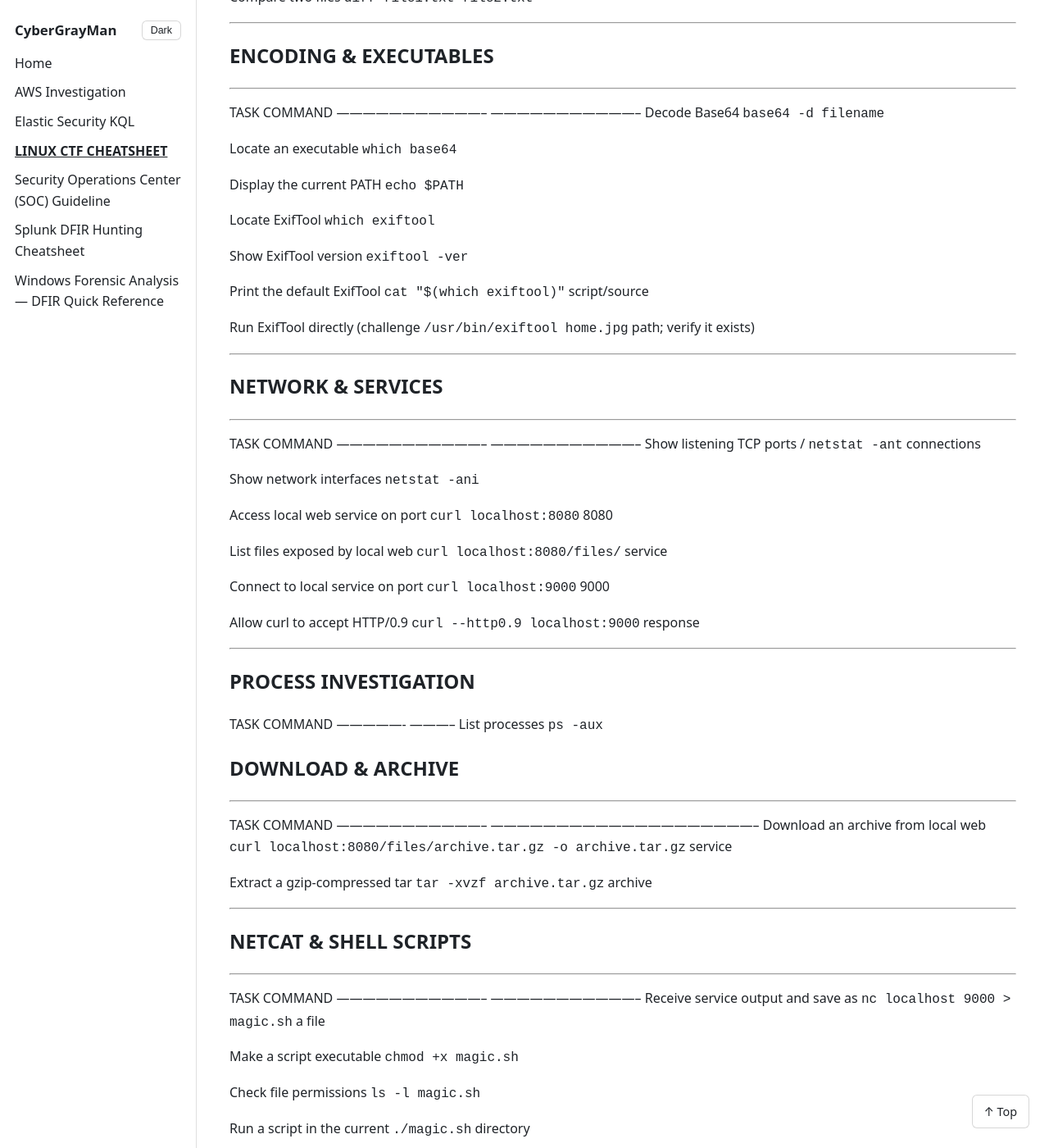
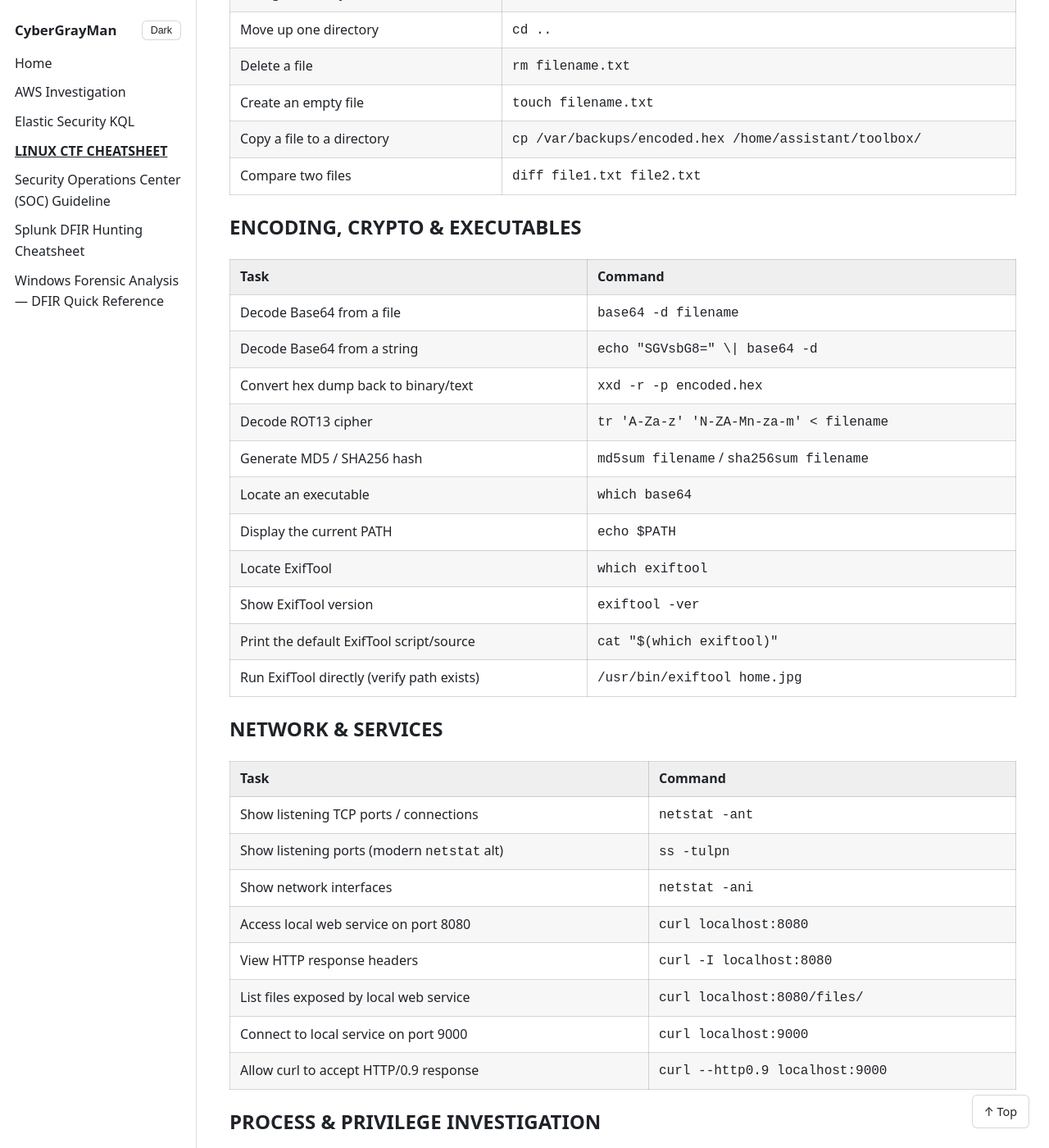
Before and after one commit to cybergrayman/md, a Jekyll site: the page built from Linux CTF Cheatsheet.md, in a window 1280 px wide and 1400 px high, scrolled down 850 px. Shown: the whole window at 82% size. Built offline with Jekyll 4.4.1, drawn with Linux system fonts in a browser that asks for light colours; our own code applies the rules of GitHub Pages for plain Markdown files; some of the changed text lies outside the part shown.

Commit message:
Refactor Linux CTF Cheatsheet formatting
Updated formatting from markdown tables to a more structured format for better readability.

```diff
--- a/Linux CTF Cheatsheet.md
+++ b/Linux CTF Cheatsheet.md
@@ -1,131 +1,92 @@
 # LINUX CTF CHEATSHEET
 
-**Quick command reference · Q1--Q6**
 
 ## FILE SEARCH & CONTENT
 
-  -------------------------------------------------------------------------------------
-  TASK                                COMMAND
-  ----------------------------------- -------------------------------------------------
-  Search recursively for a word       `grep -rn "word" folder/`
-
-  Search "Snacks" in contents.txt     `grep -rin "Snacks" . --include="contents.txt"`
-  files recursively
-
-  Find a file by name                 `find . -name "filename"`
-
-  Display a file                      `cat filename`
-
-  Search printable strings for a      `strings home.jpg \| grep Henchman`
-  keyword
-
-  -------------------------------------------------------------------------------------
+| Task | Command |
+| :--- | :--- |
+| Search recursively for a word | `grep -rn "word" folder/` |
+| Search "Snacks" in `contents.txt` recursively | `grep -rin "Snacks" . --include="contents.txt"` |
+| Find a file by name | `find . -name "filename"` |
+| Find files owned by a specific user | `find / -user username 2>/dev/null` |
+| Find files with SUID permissions (privesc) | `find / -perm -4000 2>/dev/null` |
+| Display a file | `cat filename` |
+| View large file with pagination/search | `less filename` |
+| Check true file type (magic bytes) | `file filename` |
+| Search printable strings for a keyword | `strings home.jpg \| grep Henchman` |
 
 ## FILE & DIRECTORY OPERATIONS
 
-  --------------------------------------------------------------------------------------------
-  TASK                                COMMAND
-  ----------------------------------- --------------------------------------------------------
-  Change directory                    `cd foldername`
+| Task | Command |
+| :--- | :--- |
+| List all files including hidden ones | `ls -la` |
+| Change directory | `cd foldername` |
+| Move up one directory | `cd ..` |
+| Delete a file | `rm filename.txt` |
+| Create an empty file | `touch filename.txt` |
+| Copy a file to a directory | `cp /var/backups/encoded.hex /home/assistant/toolbox/` |
+| Compare two files | `diff file1.txt file2.txt` |
 
-  Move up one directory               `cd ..`
+## ENCODING, CRYPTO & EXECUTABLES
 
-  Delete a file                       `rm filename.txt`
-
-  Create an empty file                `touch filename.txt`
-
-  Copy a file to a directory          `cp /var/backups/encoded.hex /home/assistant/toolbox/`
-
-  Compare two files                   `diff file1.txt file2.txt`
-
-  --------------------------------------------------------------------------------------------
-
-## ENCODING & EXECUTABLES
-
-  -----------------------------------------------------------------------
-  TASK                                COMMAND
-  ----------------------------------- -----------------------------------
-  Decode Base64                       `base64 -d filename`
-
-  Locate an executable                `which base64`
-
-  Display the current PATH            `echo $PATH`
-
-  Locate ExifTool                     `which exiftool`
-
-  Show ExifTool version               `exiftool -ver`
-
-  Print the default ExifTool          `cat "$(which exiftool)"`
-  script/source
-
-  Run ExifTool directly (challenge    `/usr/bin/exiftool home.jpg`
-  path; verify it exists)
-
-  -----------------------------------------------------------------------
+| Task | Command |
+| :--- | :--- |
+| Decode Base64 from a file | `base64 -d filename` |
+| Decode Base64 from a string | `echo "SGVsbG8=" \| base64 -d` |
+| Convert hex dump back to binary/text | `xxd -r -p encoded.hex` |
+| Decode ROT13 cipher | `tr 'A-Za-z' 'N-ZA-Mn-za-m' < filename` |
+| Generate MD5 / SHA256 hash | `md5sum filename` / `sha256sum filename` |
+| Locate an executable | `which base64` |
+| Display the current PATH | `echo $PATH` |
+| Locate ExifTool | `which exiftool` |
+| Show ExifTool version | `exiftool -ver` |
+| Print the default ExifTool script/source | `cat "$(which exiftool)"` |
+| Run ExifTool directly (verify path exists) | `/usr/bin/exiftool home.jpg` |
 
 ## NETWORK & SERVICES
 
-  -----------------------------------------------------------------------
-  TASK                                COMMAND
-  ----------------------------------- -----------------------------------
-  Show listening TCP ports /          `netstat -ant`
-  connections
+| Task | Command |
+| :--- | :--- |
+| Show listening TCP ports / connections | `netstat -ant` |
+| Show listening ports (modern `netstat` alt) | `ss -tulpn` |
+| Show network interfaces | `netstat -ani` |
+| Access local web service on port 8080 | `curl localhost:8080` |
+| View HTTP response headers | `curl -I localhost:8080` |
+| List files exposed by local web service | `curl localhost:8080/files/` |
+| Connect to local service on port 9000 | `curl localhost:9000` |
+| Allow curl to accept HTTP/0.9 response | `curl --http0.9 localhost:9000` |
 
-  Show network interfaces             `netstat -ani`
+## PROCESS & PRIVILEGE INVESTIGATION
 
-  Access local web service on port    `curl localhost:8080`
-  8080
-
-  List files exposed by local web     `curl localhost:8080/files/`
-  service
-
-  Connect to local service on port    `curl localhost:9000`
-  9000
-
-  Allow curl to accept HTTP/0.9       `curl --http0.9 localhost:9000`
-  response
-
-  -----------------------------------------------------------------------
-
-## PROCESS INVESTIGATION
-
-  TASK             COMMAND
-  ---------------- -----------
-  List processes   `ps -aux`
+| Task | Command |
+| :--- | :--- |
+| List all running processes | `ps -aux` |
+| Check current user and group memberships | `id` |
+| List commands current user can run via `sudo` | `sudo -l` |
+| View scheduled cron jobs | `cat /etc/crontab` |
+| View environment variables (look for secrets) | `env` |
 
 ## DOWNLOAD & ARCHIVE
 
-  --------------------------------------------------------------------------------------------------
-  TASK                                COMMAND
-  ----------------------------------- --------------------------------------------------------------
-  Download an archive from local web  `curl localhost:8080/files/archive.tar.gz -o archive.tar.gz`
-  service
-
-  Extract a gzip-compressed tar       `tar -xvzf archive.tar.gz`
-  archive
-
-  --------------------------------------------------------------------------------------------------
+| Task | Command |
+| :--- | :--- |
+| Download an archive from local web service | `curl localhost:8080/files/archive.tar.gz -o archive.tar.gz` |
+| Download a file using `wget` | `wget http://localhost:8080/files/archive.tar.gz` |
+| Extract a gzip-compressed tar archive | `tar -xvzf archive.tar.gz` |
+| Extract a `.zip` archive | `unzip archive.zip` |
 
 ## NETCAT & SHELL SCRIPTS
 
-  -----------------------------------------------------------------------
-  TASK                                COMMAND
-  ----------------------------------- -----------------------------------
-  Receive service output and save as  `nc localhost 9000 > magic.sh`
-  a file
+| Task | Command |
+| :--- | :--- |
+| Connect interactively to a service | `nc localhost 9000` |
+| Receive service output and save as a file | `nc localhost 9000 > magic.sh` |
+| Start a local listener (reverse shells) | `nc -lvnp 4444` |
+| Make a script executable | `chmod +x magic.sh` |
+| Check file permissions | `ls -l magic.sh` |
+| Run a script in the current directory | `./magic.sh` |
+| Disconnect / stop a running command | `Ctrl + C` |
 
-  Make a script executable            `chmod +x magic.sh`
+---
 
-  Check file permissions              `ls -l magic.sh`
-
-  Run a script in the current         `./magic.sh`
-  directory
-
-  Disconnect / stop a running command `Ctrl + C`
-
-  -----------------------------------------------------------------------
-
-------------------------------------------------------------------------
-
-`<sub>`{=html}Linux CTF command reference. Verify file paths and service
-details against the target environment.`</sub>`{=html}
+<sub>Linux CTF command reference. Verify file paths and service details against the target environment.</sub>
```
